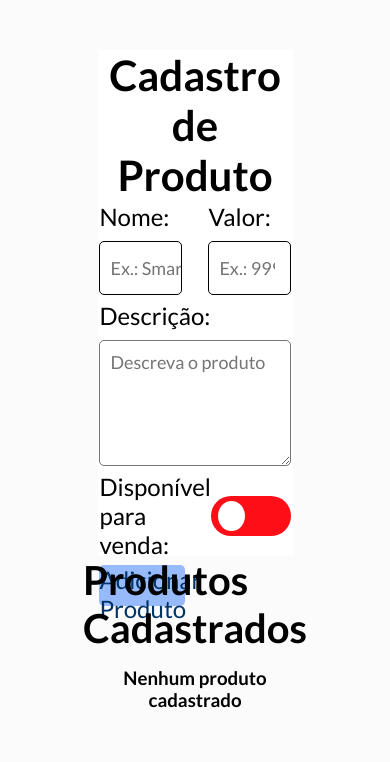
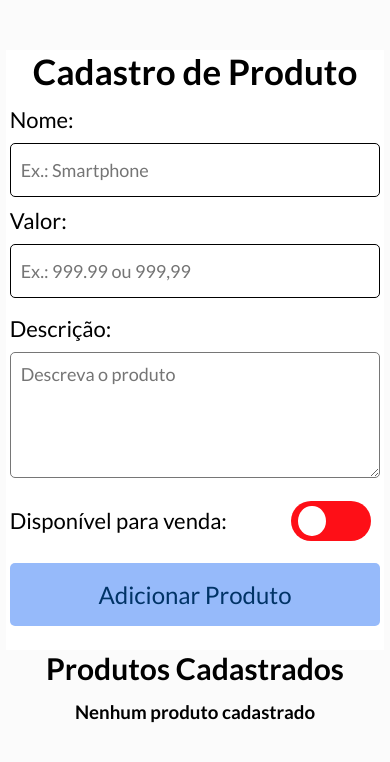
Before and after one commit to MauricioTdM/cadastro-de-produto, a React (Vite) app: page / in a window 390 px wide. Shown: the top 762 px of the page. Built offline with nearby package versions, Linux system fonts and the light colour scheme.

Commit message:
🐛 fix: adjusting responsive

```diff
--- a/src/Components/DisplayProducts/DisplayProducts.module.scss
+++ b/src/Components/DisplayProducts/DisplayProducts.module.scss
@@ -4,9 +4,24 @@
     display: flex;
     flex-direction: column;
     align-items: center;
+    @media(max-width: 1920px){
+        width: 65vw;
+    }
+    @media(max-width: 1440px){
+        width: 80vw;
+    }
+    @media(max-width: 768px){
+        width: 95vw;
+    }
+    @media(max-width: 560px){
+        width: 100vw;
+    }
     h2 {
         font-size: 40px;
         margin-bottom: 15px;
+        @media(max-width: 768px){
+            font-size: 30px;
+        }
     }
     h3 {
         text-align: center;
@@ -15,6 +30,9 @@
         width: 90%;
         height: 90%;
         margin-bottom: 30px;
+    }
+    @media(max-width: 375px){
+        width: 400px;
     }
 }
 
@@ -26,12 +44,21 @@
         border-bottom: solid 1px #999999;
         height: 50px;
         font-size: 22px;
+        @media(max-width: 560px){
+            font-size: 18px;
+        }
+        @media(max-width: 375px){
+            font-size: 16px;
+        }
     }
     td {
         font-size: 18px;
         padding: 10px;
         text-align: center;
         border-bottom: solid 1px #999999;
+        @media(max-width: 560px){
+            font-size: 16px;
+        }
         &:last-child {
             width: 10%;
             text-align: center;
@@ -43,6 +70,9 @@
             cursor: pointer;
             img {
                 width: 40px;
+                @media(max-width: 560px){
+                    width: 32px;
+                }
             }
         }
     }
--- a/src/Components/Form/Form.module.scss
+++ b/src/Components/Form/Form.module.scss
@@ -1,26 +1,35 @@
 .form {
     height: 50vh;
-    width: 50vw;
+    width: 100%;
     display: flex;
     flex-direction: column;
     justify-content: space-between;
     padding: 1%;
     margin-bottom: 20px;
-    h1 {
-        font-size: 42px;
-        text-align: center;
-    }
     label {
         font-size: 24px;
+        @media(max-width: 1440px){
+            font-size: 22px;
+        }
+    }
+    @media(max-width: 560px){
+        height: 550px;
     }
     .firstSection {
         display: flex;
         width: 100%;
         justify-content: space-between;
+        @media(max-width: 560px){
+            flex-direction: column;
+        }
         div {
             display: flex;
             flex-direction: column;
             width: 43%;
+            @media(max-width: 560px){
+                width: 100%;
+                margin-top: 10px;
+            }
             input {
                 margin-top: 10px;
                 outline: none;
@@ -29,6 +38,9 @@
                 border-radius: 5px;
                 padding-left: 10px;
                 font-size: 18px;
+                // @media(max-width: 560px){
+                //     margin-bottom: 10px;
+                // }
             }
         }
     }
@@ -61,6 +73,19 @@
     //     width: 50%;
     //     transition: 0.5s;
     // }
+    @media(max-width: 1440px){
+        width: 32%;
+        font-size: 22px;
+    }
+    @media(max-width: 1024px){
+        width: 40%;
+    }
+    @media(max-width: 768px){
+        width: 48%;
+    }
+    @media(max-width: 560px){
+        width: 100%;
+    }
     input {
         display: none;
         &:checked + label {
@@ -100,6 +125,12 @@
 .submitButton {
     width: 45%;
     height: 10%;
+    @media(max-width: 1440px){
+        height: 12%;
+    }
+    @media(max-width: 560px){
+        width: 100%;
+    }
     button {
         width: 100%;
         height: 100%;
--- a/src/GlobalStyle/GlobalStyle.scss
+++ b/src/GlobalStyle/GlobalStyle.scss
@@ -7,7 +7,6 @@
     list-style: none;
     font-family: "Lato", serif;
 }
-
 .main {
     padding-top: 50px;
     display: flex;
@@ -22,9 +21,25 @@
         display: flex;
         flex-direction: column;
         align-items: center;
+        @media(max-width: 1920px){
+            width: 65vw;
+        }
+        @media(max-width: 1440px){
+            width: 80vw;
+        }
+        @media(max-width: 768px){
+            width: 95vw;
+        }
+        @media(max-width: 560px){
+            min-height: 600px;
+            width: 97vw;
+        }
         h1 {
             font-size: 42px;
             text-align: center;
+            @media(max-width: 425px){
+                font-size: 35px;
+            }
         }
     }
 }
```
